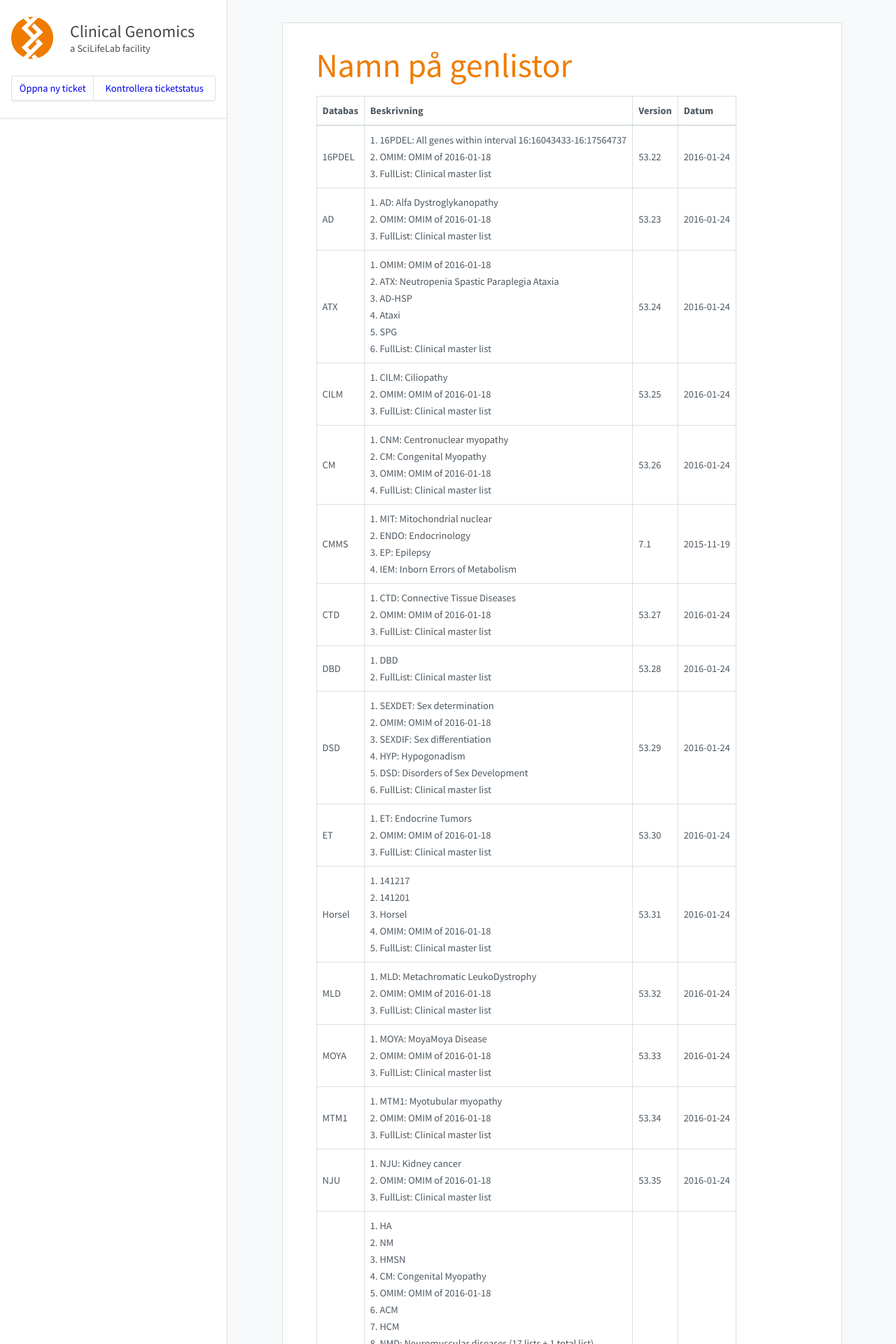
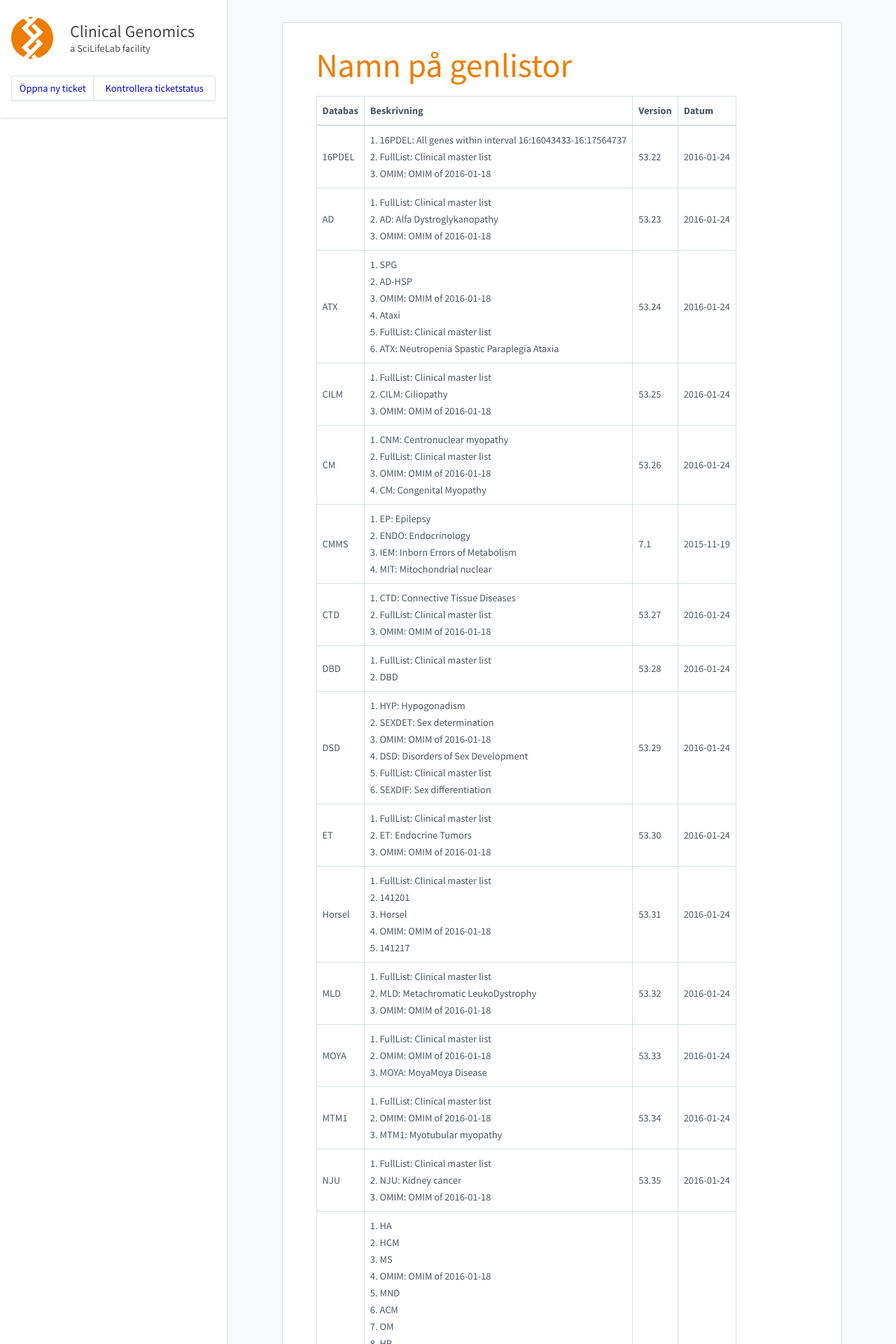
Before and after one commit to Clinical-Genomics/clinical-genomics.github.io, a Jekyll site: the page built from _pages/namnpagenlistor.md, in a window 1280 px wide. Shown: the top 1920 px of the page at 70% size. Built offline with Jekyll 4.4.1, drawn with Linux system fonts in a browser that asks for light colours; nearby versions of some CDN libraries; some of the changed lines change nothing that is shown; some of the changed text lies outside the part shown.

Commit message:
Update to cust002-NMD.txt

```diff
--- a/_pages/namnpagenlistor.md
+++ b/_pages/namnpagenlistor.md
@@ -8,27 +8,27 @@
 
 |Databas|Beskrivning|Version|Datum|
 |---|---|---|---|
-|16PDEL|1. 16PDEL: All genes within interval 16:16043433-16:17564737<br />2. OMIM: OMIM of 2016-01-18<br />3. FullList: Clinical master list<br />|53.22|2016-01-24|
-|AD|1. AD: Alfa Dystroglykanopathy<br />2. OMIM: OMIM of 2016-01-18<br />3. FullList: Clinical master list<br />|53.23|2016-01-24|
-|ATX|1. OMIM: OMIM of 2016-01-18<br />2. ATX: Neutropenia Spastic Paraplegia Ataxia<br />3. AD-HSP<br />4. Ataxi<br />5. SPG<br />6. FullList: Clinical master list<br />|53.24|2016-01-24|
-|CILM|1. CILM: Ciliopathy<br />2. OMIM: OMIM of 2016-01-18<br />3. FullList: Clinical master list<br />|53.25|2016-01-24|
-|CM|1. CNM: Centronuclear myopathy<br />2. CM: Congenital Myopathy<br />3. OMIM: OMIM of 2016-01-18<br />4. FullList: Clinical master list<br />|53.26|2016-01-24|
-|CMMS|1. MIT: Mitochondrial nuclear<br />2. ENDO: Endocrinology<br />3. EP: Epilepsy<br />4. IEM: Inborn Errors of Metabolism<br />|7.1|2015-11-19|
-|CTD|1. CTD: Connective Tissue Diseases<br />2. OMIM: OMIM of 2016-01-18<br />3. FullList: Clinical master list<br />|53.27|2016-01-24|
-|DBD|1. DBD<br />2. FullList: Clinical master list<br />|53.28|2016-01-24|
-|DSD|1. SEXDET: Sex determination<br />2. OMIM: OMIM of 2016-01-18<br />3. SEXDIF: Sex differentiation<br />4. HYP: Hypogonadism<br />5. DSD: Disorders of Sex Development<br />6. FullList: Clinical master list<br />|53.29|2016-01-24|
-|ET|1. ET: Endocrine Tumors<br />2. OMIM: OMIM of 2016-01-18<br />3. FullList: Clinical master list<br />|53.30|2016-01-24|
-|Horsel|1. 141217<br />2. 141201<br />3. Horsel<br />4. OMIM: OMIM of 2016-01-18<br />5. FullList: Clinical master list<br />|53.31|2016-01-24|
-|MLD|1. MLD: Metachromatic LeukoDystrophy<br />2. OMIM: OMIM of 2016-01-18<br />3. FullList: Clinical master list<br />|53.32|2016-01-24|
-|MOYA|1. MOYA: MoyaMoya Disease<br />2. OMIM: OMIM of 2016-01-18<br />3. FullList: Clinical master list<br />|53.33|2016-01-24|
-|MTM1|1. MTM1: Myotubular myopathy<br />2. OMIM: OMIM of 2016-01-18<br />3. FullList: Clinical master list<br />|53.34|2016-01-24|
-|NJU|1. NJU: Kidney cancer<br />2. OMIM: OMIM of 2016-01-18<br />3. FullList: Clinical master list<br />|53.35|2016-01-24|
-|NMD|1. HA<br />2. NM<br />3. HMSN<br />4. CM: Congenital Myopathy<br />5. OMIM: OMIM of 2016-01-18<br />6. ACM<br />7. HCM<br />8. NMD: Neuromuscular diseases (17 lists + 1 total list)<br />9. DM<br />10. MM<br />11. FullList: Clinical master list<br />12. CRD<br />13. CMD<br />14. HP<br />15. CMS<br />16. IC<br />17. OND<br />18. MD<br />19. OM<br />20. MND<br />21. MS<br />|53.15|2016-01-18|
-|OMIM|1. OMIM: OMIM of 2016-01-18<br />2. FullList: Clinical master list<br />|53.16|2016-01-18|
-|ORO|1. ORO: Oro-facial-digital syndrome<br />2. OMIM: OMIM of 2016-01-18<br />3. FullList: Clinical master list<br />|53.17|2016-01-18|
-|PAF1|1. PAF1: RNA polymerase II-associated factor<br />2. OMIM: OMIM of 2016-01-18<br />3. FullList: Clinical master list<br />|53.18|2016-01-18|
-|PID|1. PIDCAD: PID Candidates<br />2. PID: Primary Immune Deficiency<br />3. FullList: Clinical master list<br />|7.2|2015-10-21|
-|SCN|1. SCN: Neutropenia<br />2. OMIM: OMIM of 2016-01-18<br />3. FullList: Clinical master list<br />|53.19|2016-01-18|
-|SHANK1|1. SHANK1: SH3 and multiple ankyrin repeat domains 1<br />2. OMIM: OMIM of 2016-01-18<br />3. FullList: Clinical master list<br />|53.20|2016-01-18|
-|SKD|1. SKD: Skeletal dysplasia<br />2. OMIM: OMIM of 2016-01-18<br />3. FullList: Clinical master list<br />|53.21|2016-01-18|
+|16PDEL|1. 16PDEL: All genes within interval 16:16043433-16:17564737<br />2. FullList: Clinical master list<br />3. OMIM: OMIM of 2016-01-18<br />|53.22|2016-01-24|
+|AD|1. FullList: Clinical master list<br />2. AD: Alfa Dystroglykanopathy<br />3. OMIM: OMIM of 2016-01-18<br />|53.23|2016-01-24|
+|ATX|1. SPG<br />2. AD-HSP<br />3. OMIM: OMIM of 2016-01-18<br />4. Ataxi<br />5. FullList: Clinical master list<br />6. ATX: Neutropenia Spastic Paraplegia Ataxia<br />|53.24|2016-01-24|
+|CILM|1. FullList: Clinical master list<br />2. CILM: Ciliopathy<br />3. OMIM: OMIM of 2016-01-18<br />|53.25|2016-01-24|
+|CM|1. CNM: Centronuclear myopathy<br />2. FullList: Clinical master list<br />3. OMIM: OMIM of 2016-01-18<br />4. CM: Congenital Myopathy<br />|53.26|2016-01-24|
+|CMMS|1. EP: Epilepsy<br />2. ENDO: Endocrinology<br />3. IEM: Inborn Errors of Metabolism<br />4. MIT: Mitochondrial nuclear<br />|7.1|2015-11-19|
+|CTD|1. CTD: Connective Tissue Diseases<br />2. FullList: Clinical master list<br />3. OMIM: OMIM of 2016-01-18<br />|53.27|2016-01-24|
+|DBD|1. FullList: Clinical master list<br />2. DBD<br />|53.28|2016-01-24|
+|DSD|1. HYP: Hypogonadism<br />2. SEXDET: Sex determination<br />3. OMIM: OMIM of 2016-01-18<br />4. DSD: Disorders of Sex Development<br />5. FullList: Clinical master list<br />6. SEXDIF: Sex differentiation<br />|53.29|2016-01-24|
+|ET|1. FullList: Clinical master list<br />2. ET: Endocrine Tumors<br />3. OMIM: OMIM of 2016-01-18<br />|53.30|2016-01-24|
+|Horsel|1. FullList: Clinical master list<br />2. 141201<br />3. Horsel<br />4. OMIM: OMIM of 2016-01-18<br />5. 141217<br />|53.31|2016-01-24|
+|MLD|1. FullList: Clinical master list<br />2. MLD: Metachromatic LeukoDystrophy<br />3. OMIM: OMIM of 2016-01-18<br />|53.32|2016-01-24|
+|MOYA|1. FullList: Clinical master list<br />2. OMIM: OMIM of 2016-01-18<br />3. MOYA: MoyaMoya Disease<br />|53.33|2016-01-24|
+|MTM1|1. FullList: Clinical master list<br />2. OMIM: OMIM of 2016-01-18<br />3. MTM1: Myotubular myopathy<br />|53.34|2016-01-24|
+|NJU|1. FullList: Clinical master list<br />2. NJU: Kidney cancer<br />3. OMIM: OMIM of 2016-01-18<br />|53.35|2016-01-24|
+|NMD|1. HA<br />2. HCM<br />3. MS<br />4. OMIM: OMIM of 2016-01-18<br />5. MND<br />6. ACM<br />7. OM<br />8. HP<br />9. IC<br />10. HMSN<br />11. CM: Congenital Myopathy<br />12. OND<br />13. MM<br />14. CRD<br />15. CMS<br />16. NM<br />17. CMD<br />18. FullList: Clinical master list<br />19. NMD: Neuromuscular diseases (17 lists + 1 total list)<br />20. MD<br />21. DM<br />|53.36|2016-01-24|
+|OMIM|1. FullList: Clinical master list<br />2. OMIM: OMIM of 2016-01-18<br />|53.16|2016-01-18|
+|ORO|1. FullList: Clinical master list<br />2. ORO: Oro-facial-digital syndrome<br />3. OMIM: OMIM of 2016-01-18<br />|53.17|2016-01-18|
+|PAF1|1. FullList: Clinical master list<br />2. PAF1: RNA polymerase II-associated factor<br />3. OMIM: OMIM of 2016-01-18<br />|53.18|2016-01-18|
+|PID|1. FullList: Clinical master list<br />2. PIDCAD: PID Candidates<br />3. PID: Primary Immune Deficiency<br />|7.2|2015-10-21|
+|SCN|1. SCN: Neutropenia<br />2. FullList: Clinical master list<br />3. OMIM: OMIM of 2016-01-18<br />|53.19|2016-01-18|
+|SHANK1|1. SHANK1: SH3 and multiple ankyrin repeat domains 1<br />2. FullList: Clinical master list<br />3. OMIM: OMIM of 2016-01-18<br />|53.20|2016-01-18|
+|SKD|1. FullList: Clinical master list<br />2. SKD: Skeletal dysplasia<br />3. OMIM: OMIM of 2016-01-18<br />|53.21|2016-01-18|
 |mtDNA|Mitochondrial DNA|8.0|2015-11-30|
```
